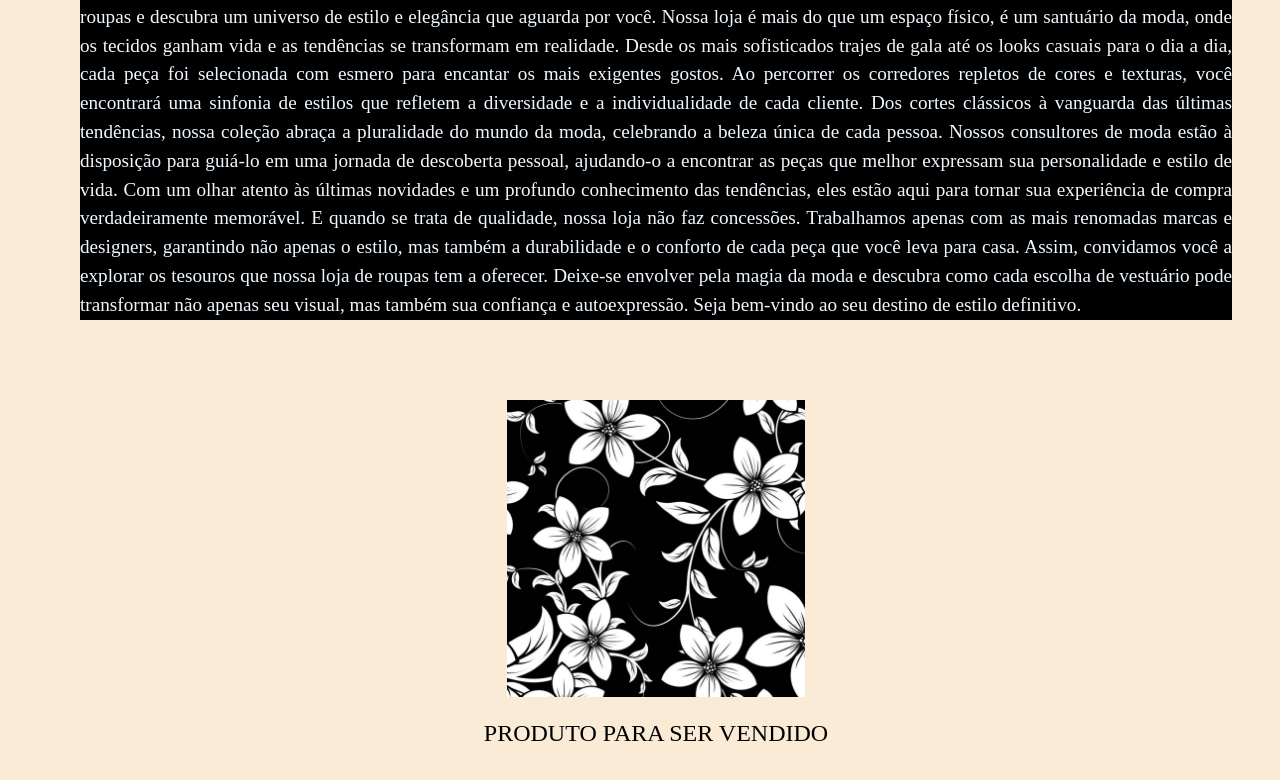
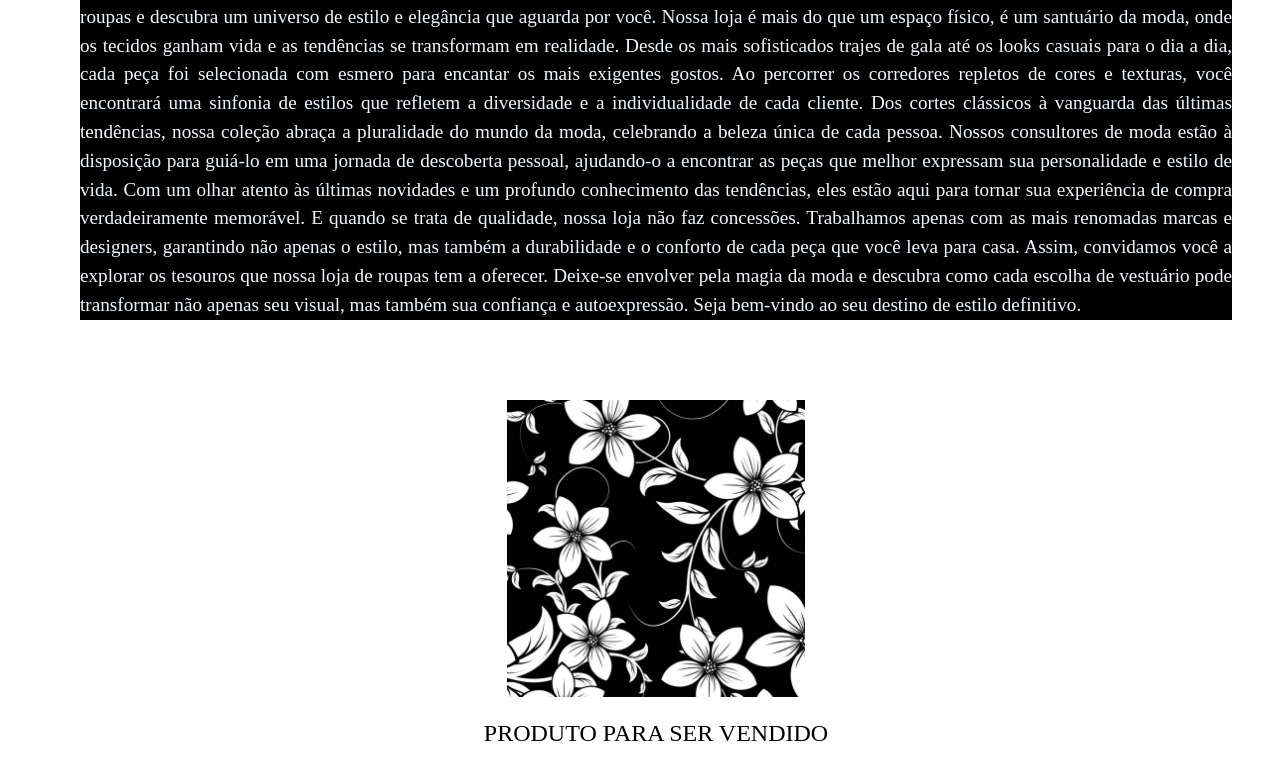
Before and after one commit to Jonatha231/Meu-Primeiro-site1, a plain HTML site: page index.html in a window 1280 px wide. Shown: the part 248-1028 px from the top of the page. Drawn offline with Linux system fonts and the light colour scheme.

Commit message:
primeiro commit

```diff
--- a/css/estilo.css
+++ b/css/estilo.css
@@ -4,7 +4,7 @@ body {
     background-size: cover;
     background-size: 100%;
     background-repeat: no-repeat;
-    background-color: antiquewhite;
+    background-color: rgb(255, 255, 255);
 }
 header{
     padding: 3%;
--- a/css/sobre.css
+++ b/css/sobre.css
@@ -4,7 +4,7 @@ body {
     background-size: cover;
     background-size: 100%;
     background-repeat: no-repeat;
-    background-color: antiquewhite;
+    background-color: rgb(255, 255, 255);
 }
 header{
     padding: 3%;
```
